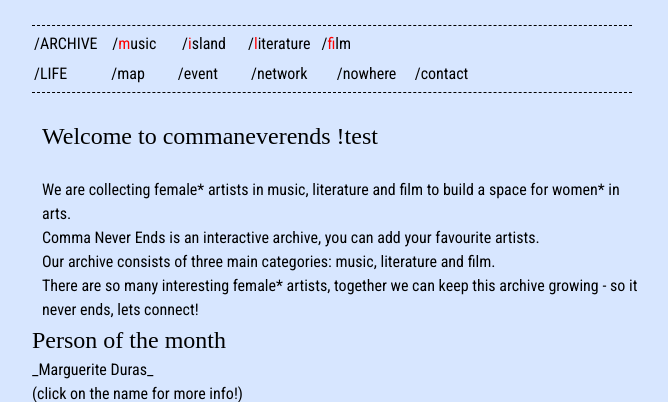
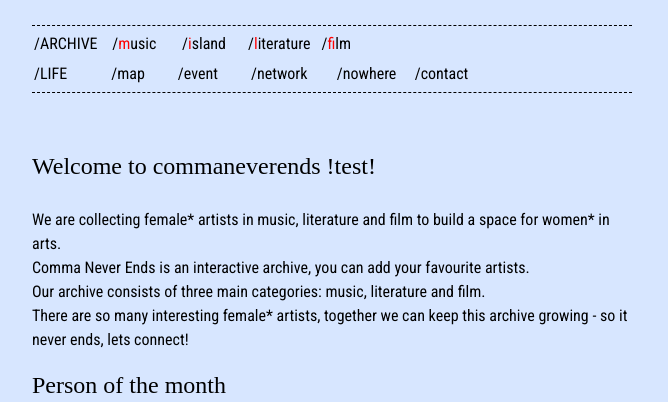
Before and after one commit to jeonghihi/commaneverends.github.io, a Jekyll site: the page built from index.md, in a window 1280 px wide, cut to the strip 0-402 px from the top of the page. Shown: the whole strip, without its empty margins (308-976 px from the left). Built offline with Jekyll 4.4.1, drawn with Linux system fonts in a browser that asks for light colours; some web fonts are replaced; some of the changed lines change nothing that is shown.

Commit message:
test margin

```diff
--- a/index.md
+++ b/index.md
@@ -17,9 +17,9 @@ permalink: /
 
 h2 {color:#4C39CA; font-size: 24px;}
 
-.divLeft {float: left; width:100%; height: min-content; margin:0 0 0 10px; overflow: hidden; background-color: #BC9FF;}
-.divRight {float: right; width: 100%; height: 480px; margin:0 0 0 10px; overflow: hidden;background-color: #BC9FF;}
-.divThird {float: right; width: 100%; heigt: min-content; margin:0 30px 0 10px; }
+.divLeft {float: left; width:100%; height: min-content; margin-top: 30px; margin-bottom: 15px; overflow: hidden; background-color: #BC9FF;}
+.divRight {float: right; width: 100%; height: 480px; margin-bottom: 15px; overflow: hidden;background-color: #BC9FF;}
+.divThird {float: right; width: 100%; heigt: min-content; margin-bottom: 15px; }
 .div-title-left{
     font-family: 'Saira Stencil One', cursive;
     font-size: 24px;
@@ -44,7 +44,7 @@ h2 {color:#4C39CA; font-size: 24px;}
 
 <div class="divLeft">
 
-<div class ="div-title-left"> Welcome to commaneverends !test </div>
+<div class ="div-title-left"> Welcome to commaneverends !test! </div>
 <br/>
 We are collecting female* artists in music, literature and film to build a space for women* in arts. <br/>
 Comma Never Ends is an interactive archive, you can add your favourite artists. <br/>
```
